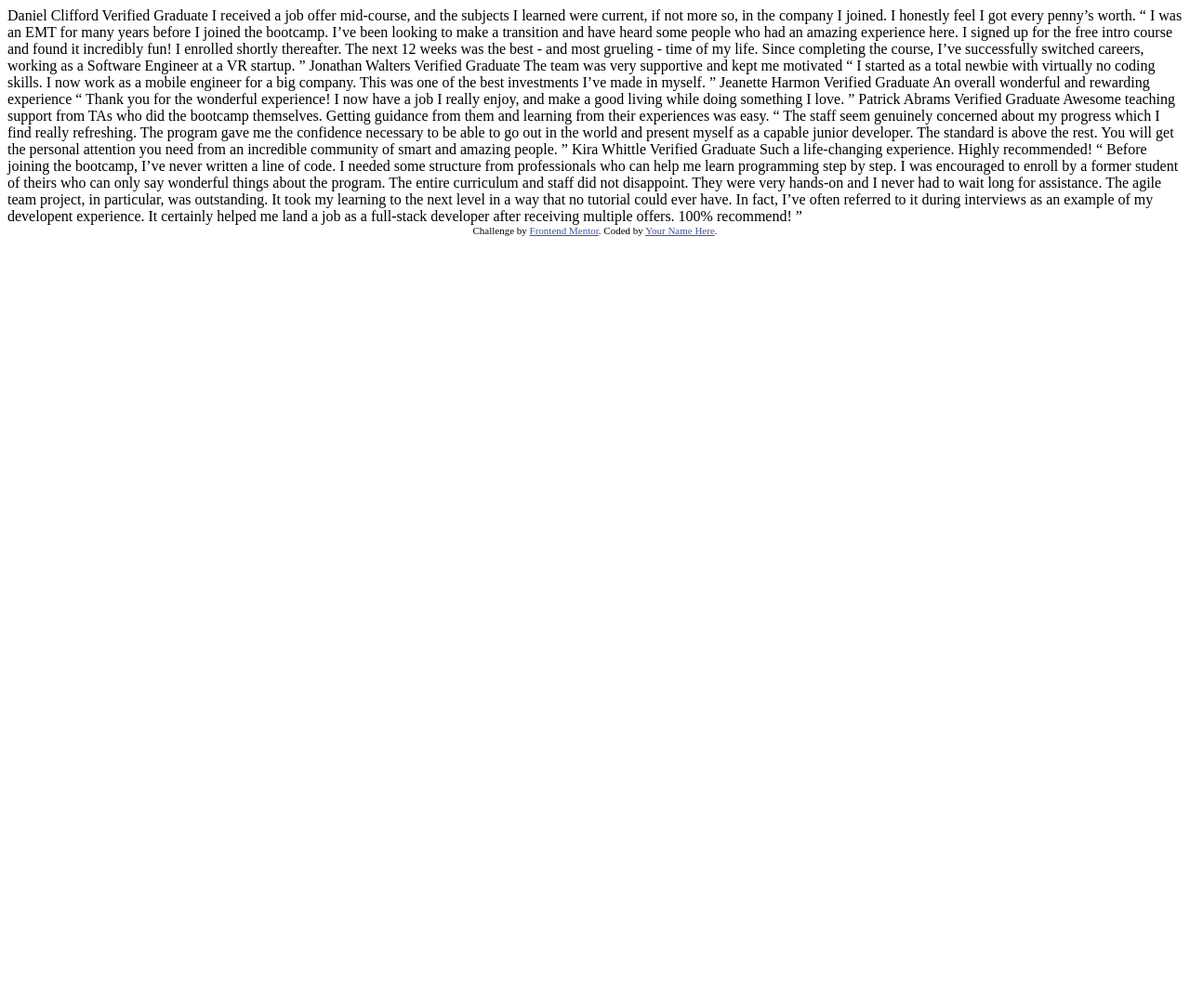
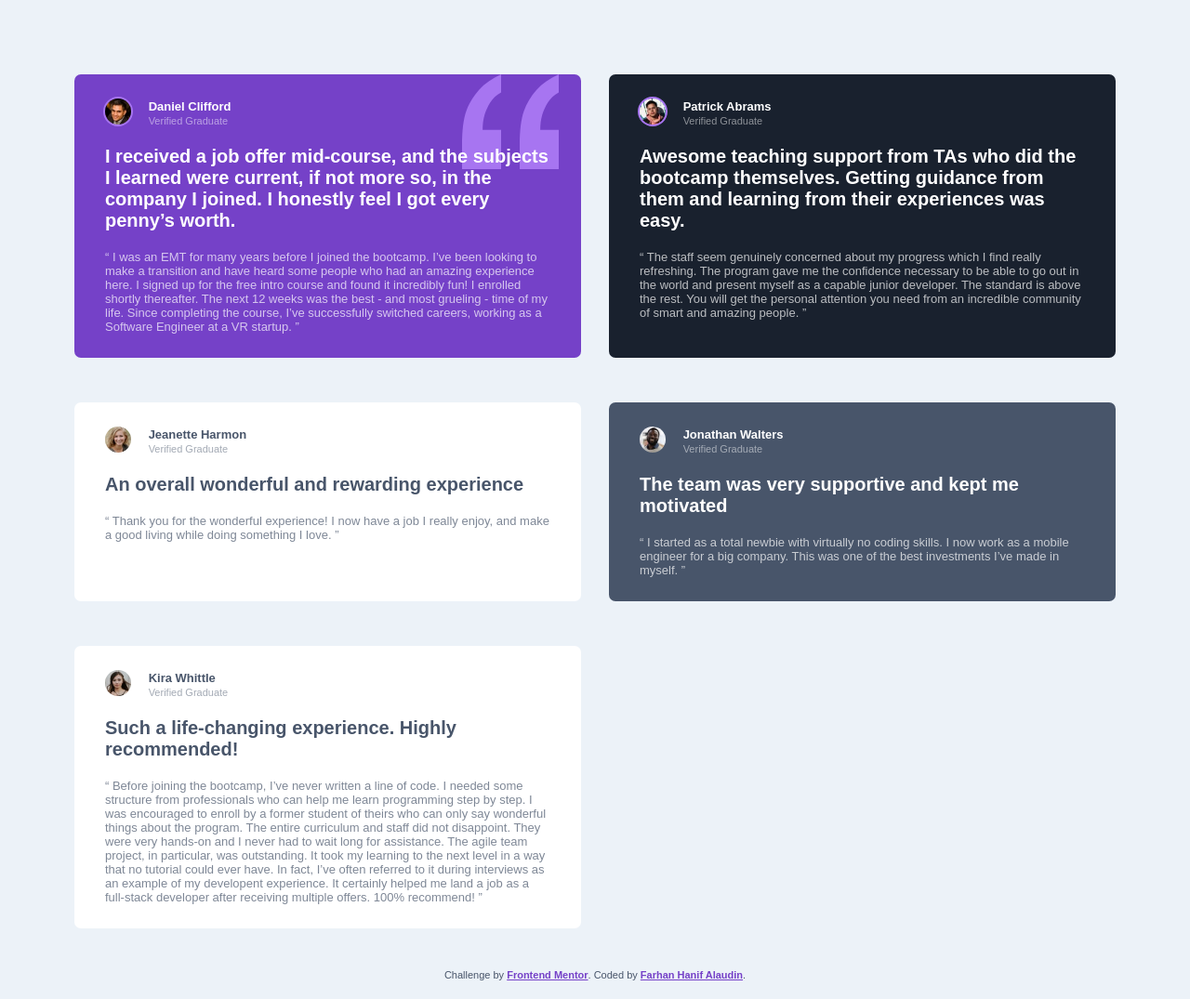
Before and after one commit to fhaladin/testimonials-grid-section-main, a plain HTML site: page index.html in a window 1280 px wide. Shown: the whole page at 93% size. Before the commit the page ends 800 px from the top, so only its background shows below. Drawn offline with Linux system fonts and the light colour scheme; a web font is replaced by a local one.

Commit message:
Submit Solution

```diff
--- /dev/null
+++ b/assets/scss/_variable.scss
@@ -0,0 +1,7 @@
+$moderate-violet: hsl(263, 55%, 52%);
+$light-violet: #A775F1;
+$very-dark-grayish-blue: hsl(217, 19%, 35%);
+$very-dark-blackish-blue: hsl(219, 29%, 14%);
+$white: hsl(0, 0%, 100%);
+$light-gray: hsl(0, 0%, 81%);
+$light-grayish-blue: hsl(210, 46%, 95%);
--- /dev/null
+++ b/assets/scss/style.scss
@@ -0,0 +1,214 @@
+@import './variable';
+
+body {
+    font-family: 'Barlow Semi Condensed', sans-serif;
+    font-size: 13px;
+    background-color: $light-grayish-blue;
+    margin: 0;
+    padding: 70px 24px;
+
+    @media (min-width: 1024px) {
+        padding: 80px;
+        height: calc(100vh - 160px);
+    }
+}
+
+.testimonial {
+    position: relative;
+    border-radius: 7px;
+    background-color: $moderate-violet;
+    color: $white;
+    padding: 26px 33px;
+
+    &__bg-image {
+        position: absolute;
+        top: 0;
+        right: 24px;
+        z-index: 1;
+        transition: 1s;
+
+        @media (min-width: 1440px) {
+            right: 80px;
+            transition: 1s;
+        }
+    }
+
+    &__avatar {
+        display: inline-block;
+        position: relative;
+        z-index: 1;
+
+        &::before {
+            content: '';
+            position: absolute;
+            top: -2px;
+            left: -2px;
+            width: 32px;
+            height: 32px;
+            background-color: $light-violet;
+            border-radius: 100%;
+            z-index: -1;
+        }
+
+        &--no-border {
+            @extend .testimonial__avatar;
+
+            &::before {
+                opacity: 0;
+            }
+        }
+    }
+
+    &__avatar-image {
+        width: 28px;
+        border-radius: 100%;
+    }
+
+    &__user {
+        display: inline-block;
+        margin: 0 15px;
+    }
+
+    &__name {
+        font-weight: 600;
+        margin: 0;
+
+        &--status {
+            @extend .testimonial__name;
+            font-weight: 500;
+            font-size: 11px;
+            opacity: .5;
+            margin-top: 2px;
+        }
+    }
+
+    &__review {
+        position: relative;
+        font-weight: 600;
+        font-size: 20px;
+        margin: 20px 0;
+        z-index: 2;
+
+        &--quotations {
+            @extend .testimonial__review;
+            font-weight: 500;
+            font-size: 13px;
+            opacity: .7;
+            margin: 0;
+        }
+    }
+
+    &--white {
+        @extend .testimonial;
+        background-color: $white;
+        color: $very-dark-grayish-blue;
+    }
+
+    &--grayish-blue {
+        @extend .testimonial;
+        background-color: $very-dark-grayish-blue;
+    }
+
+    &--blackish-blue {
+        @extend .testimonial;
+        background-color: $very-dark-blackish-blue;
+    }
+}
+
+.grid {
+    &__container {
+        display: grid;
+        grid-template: repeat(5, [row] auto 1fr) / repeat(1, [col] 1fr);
+        grid-gap: 24px 30px;
+
+        @media (min-width: 768px) {
+            grid-template: repeat(3, [row] auto 1fr) / repeat(2, [col] 1fr);
+        }
+
+        @media (min-width: 1440px) {
+            grid-template: repeat(1, [row] auto 1fr) / repeat(4, [col] 1fr);
+        }
+    }
+
+    &__item-first {
+        grid-column: col 1;
+        grid-row: row 1;
+
+        @media (min-width: 1440px) {
+            grid-column: col 1 / span 2;
+            grid-row: row 1;
+        }
+    }
+
+    &__item-second {
+        grid-column: col 1;
+        grid-row: row 2;
+
+        @media (min-width: 768px) {
+            grid-column: col 2;
+            grid-row: row 2;
+        }
+
+        @media (min-width: 1440px) {
+            grid-column: col 3;
+            grid-row: row 1;
+        }
+    }
+
+    &__item-third {
+        grid-column: col 1;
+        grid-row: row 3;
+
+        @media (min-width: 768px) {
+            grid-column: col 1;
+            grid-row: row 2;
+        }
+
+        @media (min-width: 1440px) {
+            grid-column: col 1;
+            grid-row: auto;
+        }
+    }
+
+    &__item-fourth {
+        grid-column: col 1;
+        grid-row: row 4;
+
+        @media (min-width: 768px) {
+            grid-column: col 2;
+            grid-row: row 1;
+        }
+
+        @media (min-width: 1440px) {
+            grid-column: col 2 / span 2;
+            grid-row: auto;
+        }
+    }
+
+    &__item-fifth {
+        grid-column: col 1;
+        grid-row: row 5;
+
+        @media (min-width: 768px) {
+            grid-column: col 1;
+            grid-row: row 3;
+        }
+
+        @media (min-width: 1440px) {
+            grid-column: col 4;
+            grid-row: row 1 / span 2;
+        }
+    }
+}
+
+.attribution {
+    padding: 20px;
+    font-size: 11px;
+    text-align: center;
+    color: $very-dark-grayish-blue;
+
+    &__link {
+        color: $moderate-violet;
+        font-weight: 600;
+    }
+}
--- a/index.html
+++ b/index.html
@@ -4,61 +4,108 @@
   <meta charset="UTF-8">
   <meta name="viewport" content="width=device-width, initial-scale=1.0"> <!-- displays site properly based on user's device -->
 
-  <link rel="icon" type="image/png" sizes="32x32" href="./images/favicon-32x32.png">
+  <link rel="icon" type="image/png" sizes="32x32" href="./assets/images/favicon-32x32.png">
+  <link rel="stylesheet" href="https://fonts.google.com/specimen/Barlow+Semi+Condensed">
+  <link rel="stylesheet" href="./assets/scss/style.css">
 
-  <title>Frontend Mentor | [Challenge Name Here]</title>
-
-  <!-- Feel free to remove these styles or customise in your own stylesheet 👍 -->
-  <style>
-    .attribution { font-size: 11px; text-align: center; }
-    .attribution a { color: hsl(228, 45%, 44%); }
-  </style>
+  <title>Frontend Mentor | Testimonials Grid Section Main</title>
 </head>
 <body>
-  Daniel Clifford
-  Verified Graduate
+  <div class="grid__container">
+    <div class="testimonial grid__item-first">
+      <img class="testimonial__bg-image" src="./assets/images/bg-pattern-quotation.svg" alt="quotation image">
 
+      <div class="testimonial__avatar">
+        <img class="testimonial__avatar-image" src="./assets/images/image-daniel.jpg" alt="avatar">
+      </div>
+
+      <div class="testimonial__user">
+        <p class="testimonial__name">Daniel Clifford</p>
+        <p class="testimonial__name--status">Verified Graduate</p>
+      </div>
+
+      <p class="testimonial__review">
         I received a job offer mid-course, and the subjects I learned were current, if not more so,
         in the company I joined. I honestly feel I got every penny’s worth.
-
+      </p>
+      <p class="testimonial__review--quotations">
         “ I was an EMT for many years before I joined the bootcamp. I’ve been looking to make a
         transition and have heard some people who had an amazing experience here. I signed up
         for the free intro course and found it incredibly fun! I enrolled shortly thereafter.
         The next 12 weeks was the best - and most grueling - time of my life. Since completing
         the course, I’ve successfully switched careers, working as a Software Engineer at a VR startup. ”
+      </p>
+    </div>
 
-  Jonathan Walters
-  Verified Graduate
+    <div class="testimonial--grayish-blue grid__item-second">
+      <div class="testimonial__avatar--no-border">
+        <img class="testimonial__avatar-image" src="./assets/images/image-jonathan.jpg" alt="avatar">
+      </div>
 
-  The team was very supportive and kept me motivated
+      <div class="testimonial__user">
+        <p class="testimonial__name">Jonathan Walters</p>
+        <p class="testimonial__name--status">Verified Graduate</p>
+      </div>
 
+
+      <p class="testimonial__review">The team was very supportive and kept me motivated</p>
+      <p class="testimonial__review--quotations">
         “ I started as a total newbie with virtually no coding skills. I now work as a mobile engineer
         for a big company. This was one of the best investments I’ve made in myself. ”
+      </p>
+    </div>
 
-  Jeanette Harmon
-  Verified Graduate
+    <div class="testimonial--white grid__item-third">
+      <div class="testimonial__avatar--no-border">
+        <img class="testimonial__avatar-image" src="./assets/images/image-jeanette.jpg" alt="avatar">
+      </div>
 
-  An overall wonderful and rewarding experience
+      <div class="testimonial__user">
+        <p class="testimonial__name">Jeanette Harmon</p>
+        <p class="testimonial__name--status">Verified Graduate</p>
+      </div>
 
+      <p class="testimonial__review">An overall wonderful and rewarding experience</p>
+      <p class="testimonial__review--quotations">
         “ Thank you for the wonderful experience! I now have a job I really enjoy, and make a good living
         while doing something I love. ”
+      </p>
+    </div>
 
-  Patrick Abrams
-  Verified Graduate
+    <div class="testimonial--blackish-blue grid__item-fourth">
+      <div class="testimonial__avatar">
+        <img class="testimonial__avatar-image" src="./assets/images/image-patrick.jpg" alt="avatar">
+      </div>
 
+      <div class="testimonial__user">
+        <p class="testimonial__name">Patrick Abrams</p>
+        <p class="testimonial__name--status">Verified Graduate</p>
+      </div>
+
+      <p class="testimonial__review">
         Awesome teaching support from TAs who did the bootcamp themselves. Getting guidance from them and
         learning from their experiences was easy.
-
+      </p>
+      <p class="testimonial__review--quotations">
         “ The staff seem genuinely concerned about my progress which I find really refreshing. The program
         gave me the confidence necessary to be able to go out in the world and present myself as a capable
         junior developer. The standard is above the rest. You will get the personal attention you need from
         an incredible community of smart and amazing people. ”
+      </p>
+    </div>
 
-  Kira Whittle
-  Verified Graduate
+    <div class="testimonial--white grid__item-fifth">
+      <div class="testimonial__avatar--no-border">
+        <img class="testimonial__avatar-image" src="./assets/images/image-kira.jpg" alt="avatar">
+      </div>
 
-  Such a life-changing experience. Highly recommended!
+      <div class="testimonial__user">
+        <p class="testimonial__name">Kira Whittle</p>
+        <p class="testimonial__name--status">Verified Graduate</p>
+      </div>
 
+      <p class="testimonial__review">Such a life-changing experience. Highly recommended!</p>
+      <p class="testimonial__review--quotations">
         “ Before joining the bootcamp, I’ve never written a line of code. I needed some structure from
         professionals who can help me learn programming step by step. I was encouraged to enroll by a former
         student of theirs who can only say wonderful things about the program. The entire curriculum and staff
@@ -67,10 +114,13 @@
         could ever have. In fact, I’ve often referred to it during interviews as an example of my developent
         experience. It certainly helped me land a job as a full-stack developer after receiving multiple offers.
         100% recommend! ”
+      </p>
+    </div>
+  </div>
 
   <div class="attribution">
-    Challenge by <a href="https://www.frontendmentor.io?ref=challenge" target="_blank">Frontend Mentor</a>.
-    Coded by <a href="#">Your Name Here</a>.
+    Challenge by <a class="attribution__link" href="https://www.frontendmentor.io?ref=challenge" target="_blank">Frontend Mentor</a>.
+    Coded by <a class="attribution__link" href="fhaladin-dev.medium.com">Farhan Hanif Alaudin</a>.
   </div>
 </body>
 </html>
```
Also changed, not shown: assets/design/desktop-design.jpg (renamed from design/desktop-design.jpg), assets/design/desktop-preview.jpg (renamed from design/desktop-preview.jpg), assets/design/mobile-design.jpg (renamed from design/mobile-design.jpg), assets/images/bg-pattern-quotation.svg (renamed from images/bg-pattern-quotation.svg), assets/images/favicon-32x32.png (renamed from images/favicon-32x32.png), assets/images/image-daniel.jpg (renamed from images/image-daniel.jpg), assets/images/image-jeanette.jpg (renamed from images/image-jeanette.jpg), assets/images/image-jonathan.jpg (renamed from images/image-jonathan.jpg), assets/images/image-kira.jpg (renamed from images/image-kira.jpg), assets/images/image-patrick.jpg (renamed from images/image-patrick.jpg), assets/scss/style.css (added), 1 other file. Lines whose indentation alone changed are shown as unchanged.
